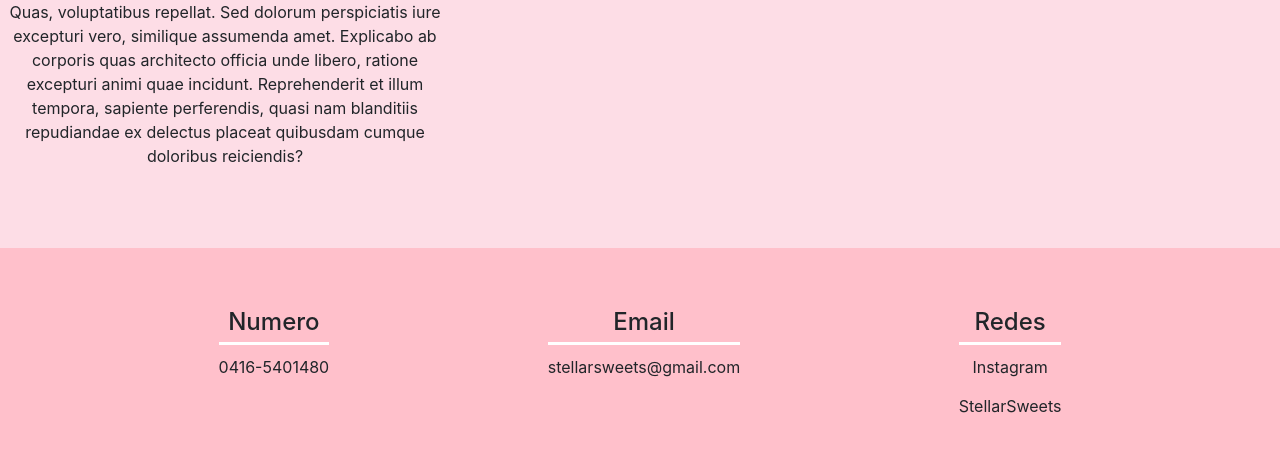
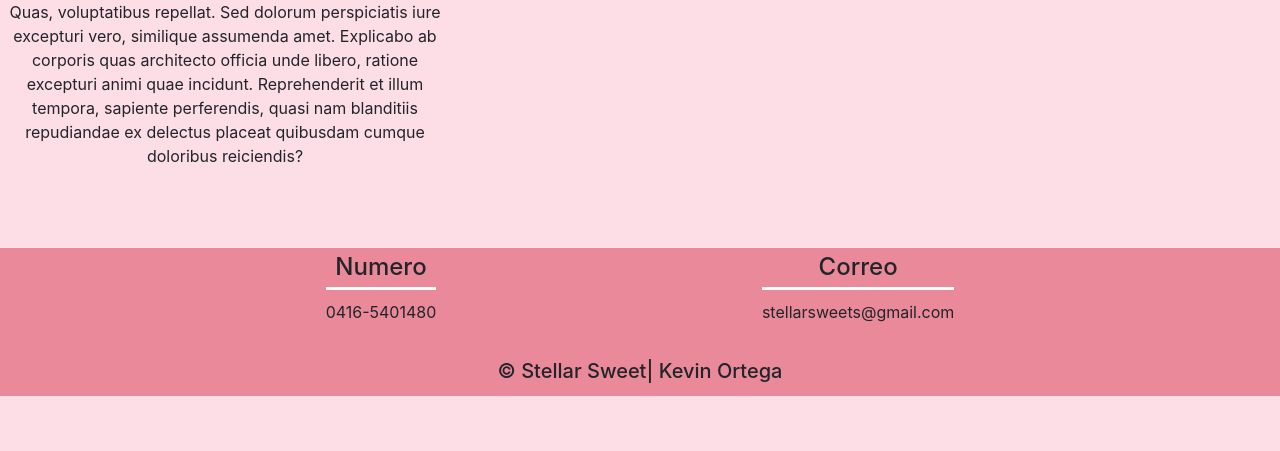
Before and after one commit to kevin-013/dulces, a plain HTML site: page index.html in a window 1280 px wide. Shown: the part 2616-3067 px from the top of the page. After the commit the page ends 3012 px from the top, so only its background shows below. Drawn offline with nearby package versions, Linux system fonts and the light colour scheme; files whose address does not match are found by name.

Commit message:
Add files via upload

```diff
--- a/CSS/estilos.css
+++ b/CSS/estilos.css
@@ -3,6 +3,7 @@
    padding: 0;
 
 }
+
 
 .carrusel{
     padding: 200px;
@@ -161,12 +162,12 @@ nav > a{
 
 
 footer{
-  background:#ffc0cb;
+  background:#ea899a;
   padding: 60px 0 30px;
   margin: auto;
   overflow: hidden;
-  padding-top: 60px;
-  padding-bottom: 60px;
+  padding-top: 5px;
+  padding-bottom: 5px;
 
 
 
@@ -193,12 +194,14 @@ footer{
 .contenedor-footer{
   display: flex;
   white-space: 90%;
+  border: none;
   justify-content: space-evenly;
   margin: auto;
 
 }
 .contenerdor-foo{
   text-align: center;
+  margin-bottom: 20px;
 }
 .contenerdor-foo h4{
 
@@ -214,6 +217,10 @@ margin-bottom: 10px;
   margin-bottom: 10px;
 
   }
+  .titulo-final{
+    font-size: 20px;
+    text-align: center;
+  }
   @media screen and (max-width:1015px){
     header{
       background-position: center;
--- a/index.html
+++ b/index.html
@@ -185,15 +185,12 @@
                 <p>0416-5401480</p>
             </div>
             <div class="contenerdor-foo">
-                <h4>Email</h4>
+                <h4>Correo</h4>
                 <p>stellarsweets@gmail.com</p>
             </div>
-            <div class="contenerdor-foo">
-                <h4>Redes</h4>
-                <p>Instagram</p>
-                <p>StellarSweets</p>
-            </div>
+
        </div>
+       <h2 class="titulo-final">&copy; Stellar Sweet| Kevin Ortega</h2>
    </footer>
 
      </header>
```
